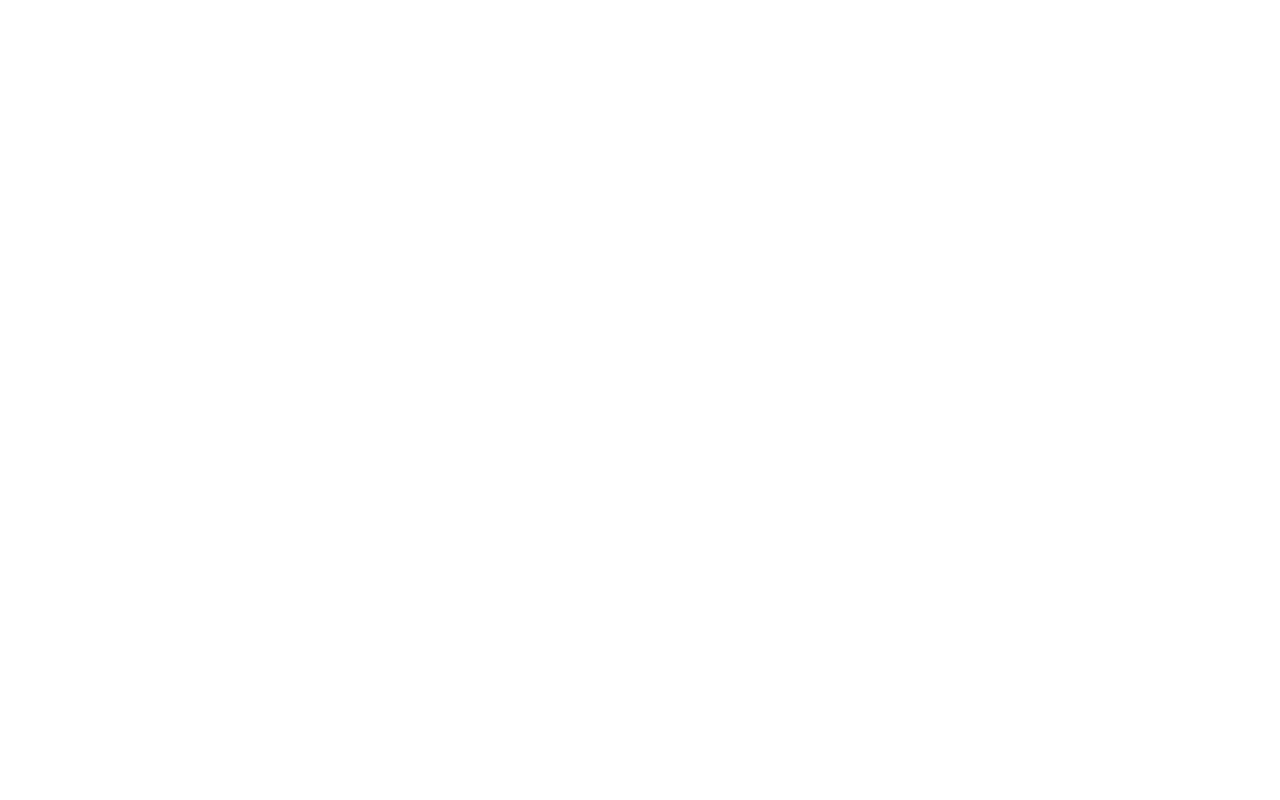
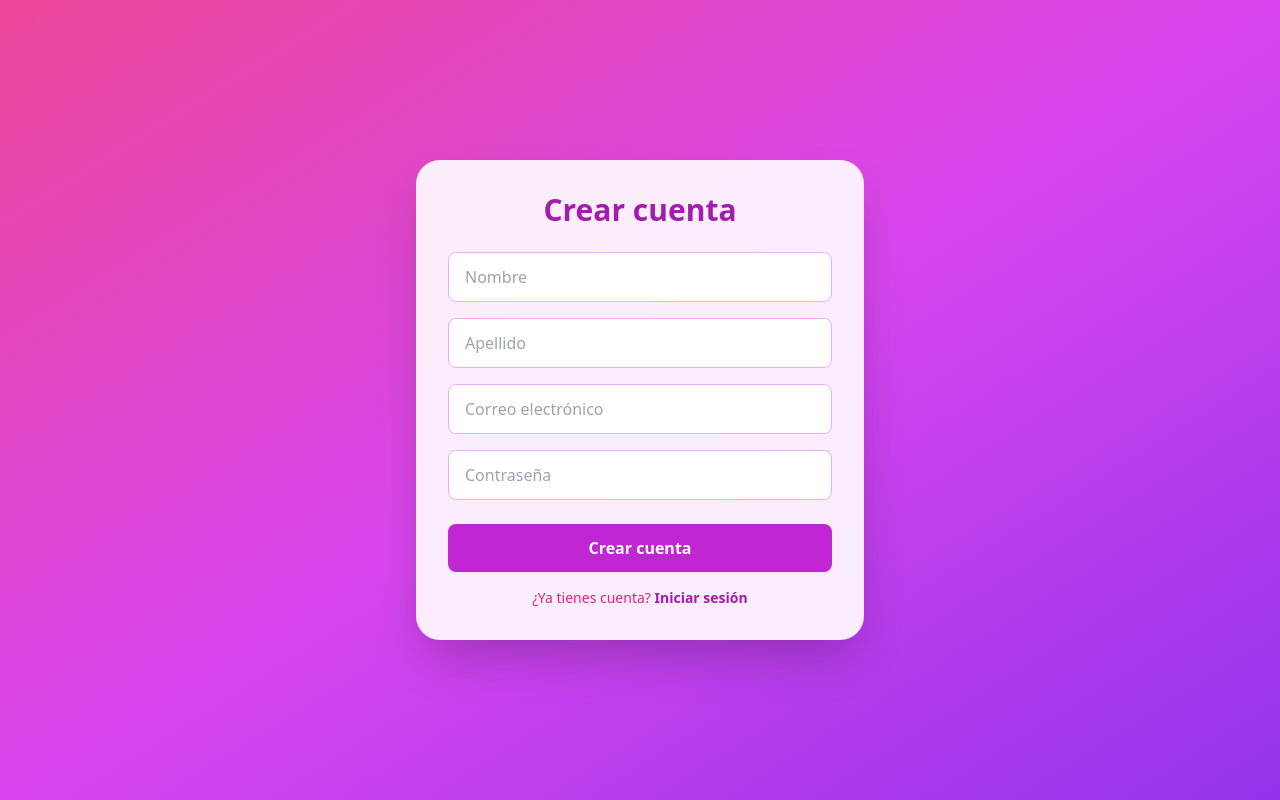
Before and after one commit to gabarhdz/sistema-idiomas, a website: page public/signup.html in a window 1280 px wide. Drawn offline with nearby package versions, Linux system fonts and the light colour scheme.

Commit message:
Set html for signup

```diff
--- a/public/signup.html
+++ b/public/signup.html
@@ -1,11 +1,41 @@
 <!DOCTYPE html>
 <html lang="en">
+
 <head>
     <meta charset="UTF-8">
     <meta name="viewport" content="width=device-width, initial-scale=1.0">
-    <title>Document</title>
+    <title>Crear cuenta - Luodingo</title>
+    <script src="https://cdn.tailwindcss.com"></script>
 </head>
-<body>
 
+<body
+    class="bg-gradient-to-br from-pink-500 via-fuchsia-500 to-purple-600 min-h-screen flex items-center justify-center">
+    <div class="bg-white bg-opacity-90 rounded-3xl shadow-2xl p-8 max-w-md w-full">
+        <h2 class="text-3xl font-bold text-fuchsia-700 mb-6 text-center">Crear cuenta</h2>
+        <form class="flex flex-col gap-4">
+            <input type="text" name="name" placeholder="Nombre"
+                class="px-4 py-3 rounded-lg border border-fuchsia-300 focus:outline-none focus:ring-2 focus:ring-fuchsia-500"
+                required>
+            <input type="text" name="surname" placeholder="Apellido"
+                class="px-4 py-3 rounded-lg border border-fuchsia-300 focus:outline-none focus:ring-2 focus:ring-fuchsia-500"
+                required>
+            <input type="email" name="email" placeholder="Correo electrónico"
+                class="px-4 py-3 rounded-lg border border-fuchsia-300 focus:outline-none focus:ring-2 focus:ring-fuchsia-500"
+                required>
+            <input type="password" name="password" placeholder="Contraseña"
+                class="px-4 py-3 rounded-lg border border-fuchsia-300 focus:outline-none focus:ring-2 focus:ring-fuchsia-500"
+                required>
+            <button type="submit"
+                class="bg-fuchsia-600 hover:bg-fuchsia-700 text-white font-bold py-3 rounded-lg transition duration-200 mt-2">
+                Crear cuenta
+            </button>
+        </form>
+        <p class="text-center text-sm text-pink-600 mt-4">
+            ¿Ya tienes cuenta?
+            <a href="login.html" class="text-fuchsia-700 font-semibold hover:underline">Iniciar sesión</a>
+        </p>
+    </div>
 </body>
+
+
 </html>
```
